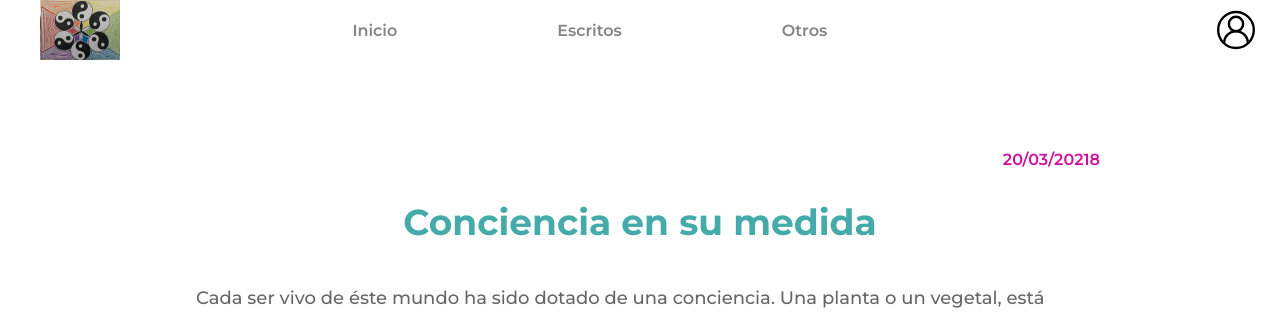
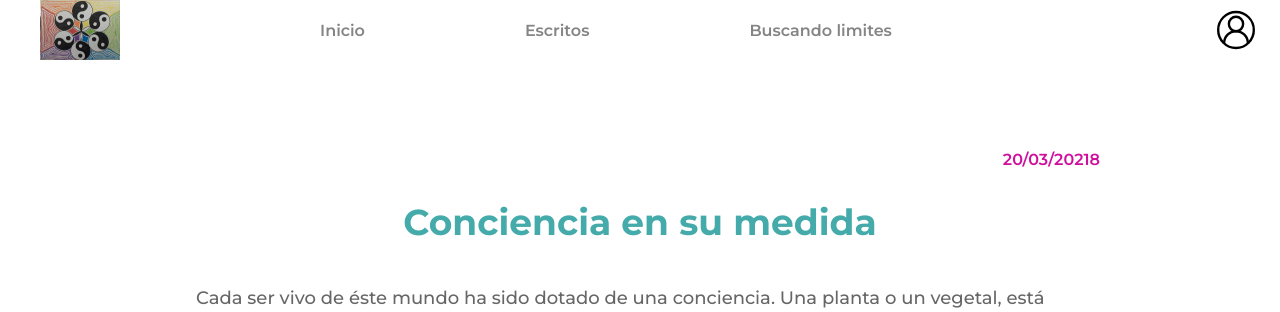
Before and after one commit to menudopaio/unLugarTranquilo, a Flask app: page /conciencia-en-su-medida/ in a window 1280 px wide. Shown: the top 312 px of the page. Run offline with Flask 3, Linux system fonts and the light colour scheme.

Commit message:
Ajustes nomenclatura

```diff
--- a/app.py
+++ b/app.py
@@ -74,10 +74,10 @@ def constanteCambio():
     return render_template("constante-cambio.html", baseUri=baseUri)
 """
 
-@app.route("/otros/")
-def otros():
+@app.route("/buscandoLimites/")
+def buscandoLimites():
     baseUri = "."
-    return render_template("otros.html", baseUri=baseUri)
+    return render_template("buscandoLimites.html", baseUri=baseUri)
 
 @app.route("/empatia/")
 def empatia():
--- a/templates/empatia.html
+++ b/templates/empatia.html
@@ -156,6 +156,7 @@
 
                     La conciencia es una forma que tiene un sistema determinista (como el cuerpo o el cerebro) de simular coherencia con un modelo subjetivo de libre albedrío, para ope[...].
             </blockquote>
+            <p><em>Se ha producido un error</em></p>
         </section>
     </div>
 {% endblock %}
--- a/templates/layout.html
+++ b/templates/layout.html
@@ -18,7 +18,7 @@
         <nav>
             <a href="{{ baseUri }}./">Inicio</a>
             <a href="{{ baseUri }}./escritos/">Escritos</a>
-            <a href="{{ baseUri }}./otros/">Otros</a>
+            <a href="{{ baseUri }}./buscandoLimites/">Buscando limites</a>
         </nav>
         <div><img src="{{ baseUri }}./static/images/circulo.svg" alt=""></div>
     </header>
```
Also changed, not shown: templates/buscandoLimites.html (renamed from templates/otros.html).
